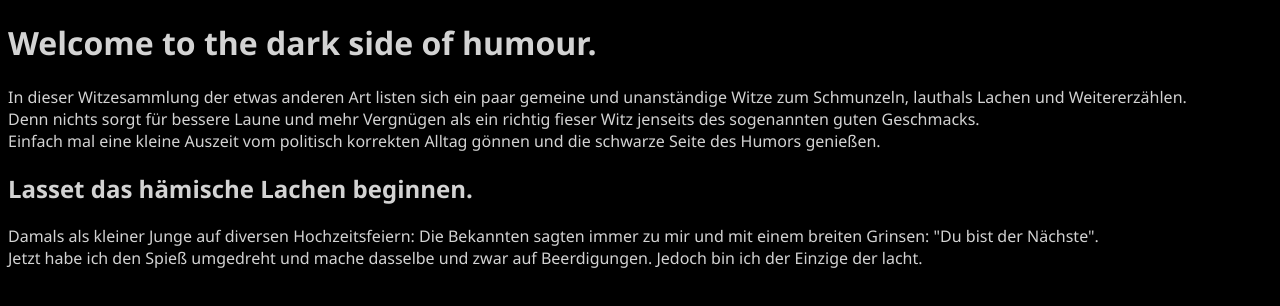
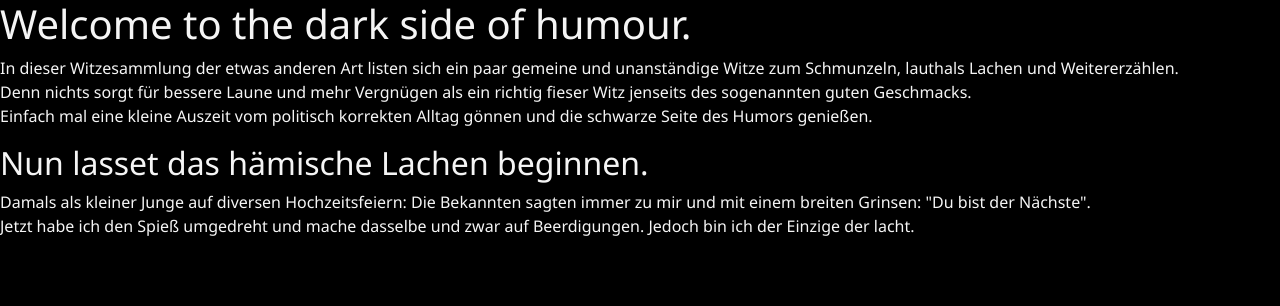
Before and after one commit to ambronito/meine-webseite, a plain HTML site: page index.html in a window 1280 px wide. Drawn offline with nearby package versions, Linux system fonts and the light colour scheme.

Commit message:
Bootstrap da, Header und Main-Bereich definiert

```diff
--- a/index.html
+++ b/index.html
@@ -4,26 +4,38 @@
     <meta charset="UTF-8" />
     <meta name="viewport" content="width=device-width, initial-scale=1.0" />
     <title>GIT Übungsbeispiel</title>
+    <link
+      rel="stylesheet"
+      href="https://stackpath.bootstrapcdn.com/bootstrap/4.5.0/css/bootstrap.min.css"
+      integrity="sha384-9aIt2nRpC12Uk9gS9baDl411NQApFmC26EwAOH8WgZl5MYYxFfc+NcPb1dKGj7Sk"
+      crossorigin="anonymous"
+    />
     <link rel="stylesheet" href="style.css" />
   </head>
   <body>
+    <header>
       <h1>Welcome to the dark side of humour.</h1>
 
       <p>
-      In dieser Witzesammlung der etwas anderen Art listen sich ein paar gemeine
-      und unanständige Witze zum Schmunzeln, lauthals Lachen und Weitererzählen.
+        In dieser Witzesammlung der etwas anderen Art listen sich ein paar
+        gemeine und unanständige Witze zum Schmunzeln, lauthals Lachen und
+        Weitererzählen.
         <br />Denn nichts sorgt für bessere Laune und mehr Vergnügen als ein
         richtig fieser Witz jenseits des sogenannten guten Geschmacks.
         <br />Einfach mal eine kleine Auszeit vom politisch korrekten Alltag
         gönnen und die schwarze Seite des Humors genießen.
       </p>
+    </header>
 
-    <h2>Lasset das hämische Lachen beginnen.</h2>
+    <main>
+      <h2>Nun lasset das hämische Lachen beginnen.</h2>
       <p>
         Damals als kleiner Junge auf diversen Hochzeitsfeiern: Die Bekannten
-      sagten immer zu mir und mit einem breiten Grinsen: "Du bist der Nächste".
+        sagten immer zu mir und mit einem breiten Grinsen: "Du bist der
+        Nächste".
         <br />Jetzt habe ich den Spieß umgedreht und mache dasselbe und zwar auf
         Beerdigungen. Jedoch bin ich der Einzige der lacht.
       </p>
+    </main>
   </body>
 </html>
--- a/style.css
+++ b/style.css
@@ -1,5 +1,5 @@
 body {
   background: black;
   font-family: "Segoe UI", Tahoma, Geneva, Verdana, sans-serif;
-  color: lightgrey;
+  color: whitesmoke;
 }
```
Lines whose indentation alone changed are shown as unchanged.
